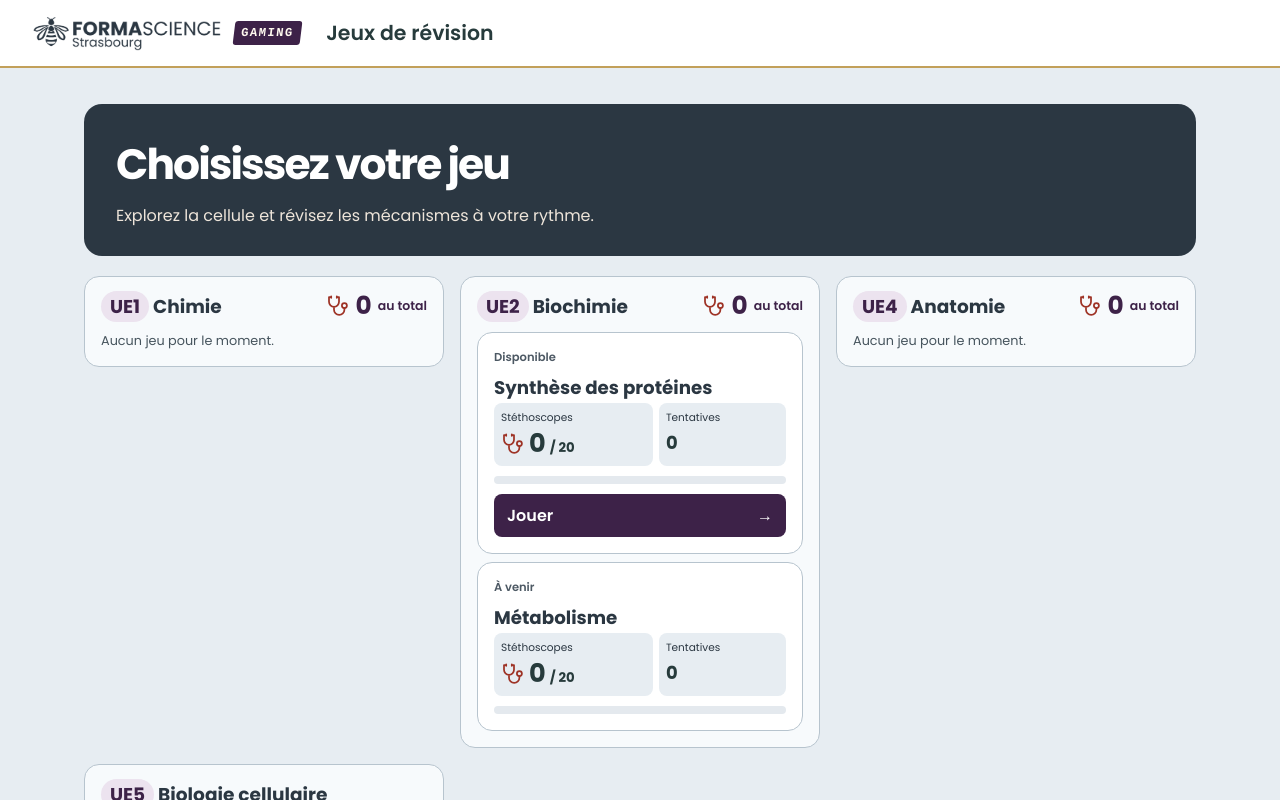
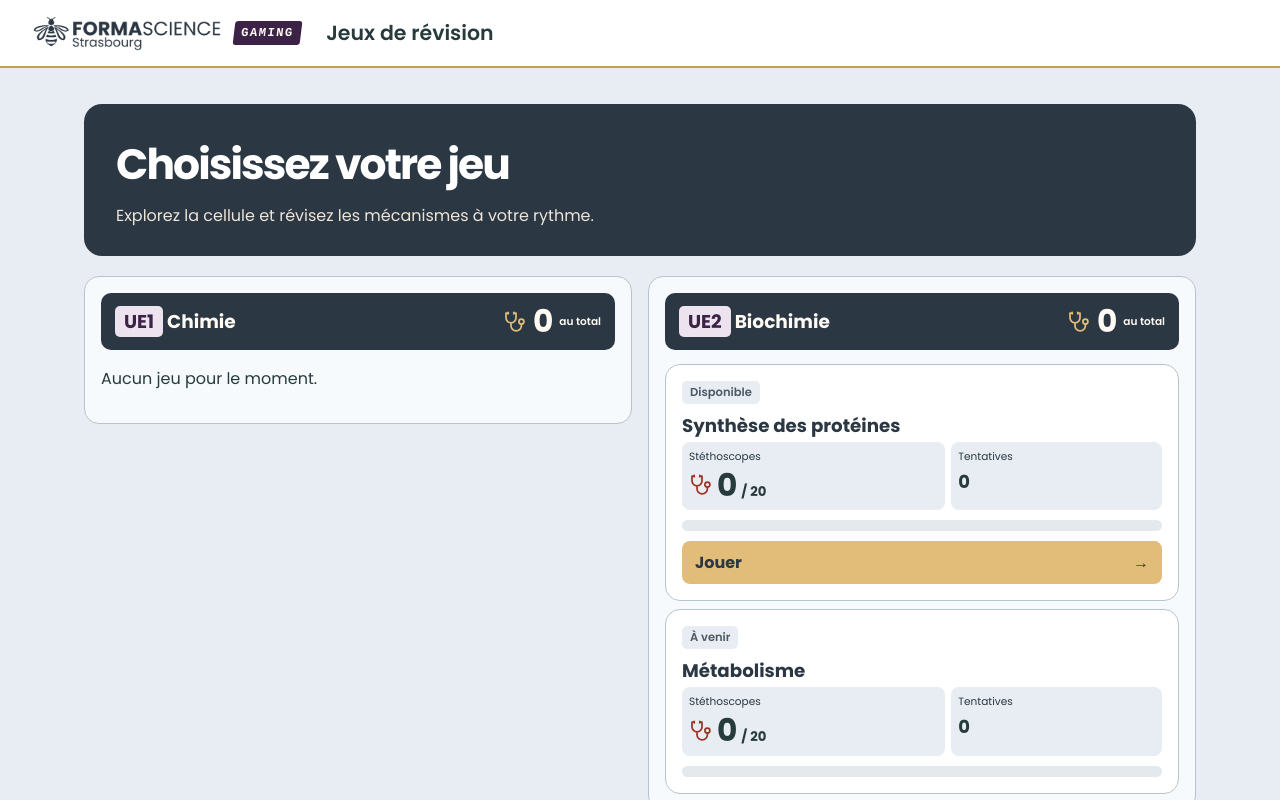
Before and after one commit to formascience-code/gaming, a Next.js app: page / in a window 1280 px wide. Shown: the top 800 px of the page. Built offline with nearby package versions, Linux system fonts and the light colour scheme.

Commit message:
Mettre en avant les jeux et récompenses des UE2 et UE5

```diff
--- a/app/games.module.css
+++ b/app/games.module.css
@@ -6,35 +6,39 @@
 .card { display:flex; flex-direction:column; background:#fff; border:1px solid #b7c4ce; border-radius:15px; overflow:hidden; }
 .content { display:flex; flex-direction:column; flex:1; padding:16px; }
 .labels { display:flex; align-items:center; justify-content:space-between; gap:6px; color:#4d5964; font-size:.72rem; font-weight:600; }
-.unit { background:#ece3ef; color:#3d2248; padding:3px 9px; border-radius:20px; }
+.unit { background:#ece3ef; color:#3d2248; padding:3px 9px; border-radius:5px; }
 .content h4 { margin:10px 0 4px; line-height:1.28; font-size:1.14rem; color:#2b3742; }
 .stats { display:grid; grid-template-columns:1.25fr 1fr; gap:6px; margin:auto 0 10px; }
 .stats div { padding:7px; border-radius:8px; background:#e7edf2; }
 .stats dt { display:flex; align-items:center; gap:4px; font-size:.66rem; color:#2b3742; }
 .stats dt svg { color:#9e3326; flex:none; }
 .stats dd { margin:3px 0 0; font-weight:700; }
-.play { display:flex; justify-content:space-between; padding:9px 13px; border-radius:8px; background:#3d2248; color:#fff; font-weight:600; text-decoration:none; margin-top:10px; }
-.play:hover { background:#583664; }
+.play { display:flex; justify-content:space-between; padding:9px 13px; border-radius:8px; background:#e2bd79; color:#2b3742; font-weight:700; text-decoration:none; margin-top:10px; }
+.play:hover { background:#f0cf92; }
 .play:focus-visible { outline:3px solid #8b6027; outline-offset:2px; }
 .storage { color:#46545d; font-size:.73rem; margin:16px 0 0; }
 @media(max-width:500px) { .library { padding:16px 12px 24px; } .intro { padding:18px; }  }
 
-.units { display:grid; grid-template-columns:repeat(3,minmax(0,1fr)); gap:16px; align-items:start; }
+.units { display:grid; grid-template-columns:repeat(2,minmax(0,1fr)); gap:16px; align-items:start; }
 .unitBox { min-width:0; padding:16px; border-radius:15px; border:1px solid #b7c4ce; background:#f7fafc; }
-.unitHeader { display:flex; flex-wrap:wrap; align-items:center; justify-content:space-between; gap:8px 14px; margin-bottom:12px; }
-.unitHeader h3 { margin:0; font-size:1.16rem; color:#2b3742; }
-.unitTotal { display:inline-flex; align-items:center; gap:6px; font-size:.78rem; font-weight:600; color:#3d2248; }
-.unitTotal svg { color:#9e3326; }
-.empty { margin:0; font-size:.8rem; color:#46545d; }
+.unitHeader { display:flex; flex-wrap:wrap; align-items:center; justify-content:space-between; gap:8px 14px; margin-bottom:14px; padding:13px 14px; border-radius:10px; background:#2b3742; color:#fffaf4; }
+.unitHeader h3 { margin:0; font-size:1.16rem; color:inherit; }
+.unitTotal { display:inline-flex; align-items:center; gap:6px; font-size:.66rem; font-weight:600; color:#fffaf4; }
+.unitTotal svg { color:#e2bd79; }
 
 .unitTotal strong { font-size:1.55rem; line-height:1; }
 .stats dd { display:flex; gap:4px; align-items:baseline; font-size:1.12rem; font-variant-numeric:tabular-nums; }
 .stats dd svg { align-self:center; flex:none; color:#9e3326; }
 .stats dd strong { font-size:1.6rem; line-height:1.15; }
 .stats dd span { font-size:.83rem; }
-.progress { appearance:none; width:100%; height:8px; border:0; border-radius:20px; overflow:hidden; background:#e4e9ee; color:#3d2248; }
+.progress { appearance:none; width:100%; height:11px; border:0; border-radius:20px; overflow:hidden; background:#e4e9ee; color:#3d2248; }
 .progress::-webkit-progress-bar { background:#e4e9ee; }
-.progress::-webkit-progress-value { background:#3d2248; }
-.progress::-moz-progress-bar { background:#3d2248; }
-@media(max-width:850px) { .units { grid-template-columns:repeat(2,minmax(0,1fr)); } }
+.progress::-webkit-progress-value { background:linear-gradient(90deg,#3d2248,#785180); }
+.progress::-moz-progress-bar { background:linear-gradient(90deg,#3d2248,#785180); }
 @media(max-width:560px) { .units { grid-template-columns:1fr; } }
+
+.activeCard { border-color:#785180; box-shadow:inset 4px 0 #3d2248; }
+.labels { align-self:flex-start; padding:3px 8px; border-radius:5px; background:#e7edf2; }
+.available { color:#3d2248; background:#ece3ef; }
+.unitTotal strong,.stats dd strong { font-size:1.95rem; }
+.unitTotal span { line-height:1.15; }
```
